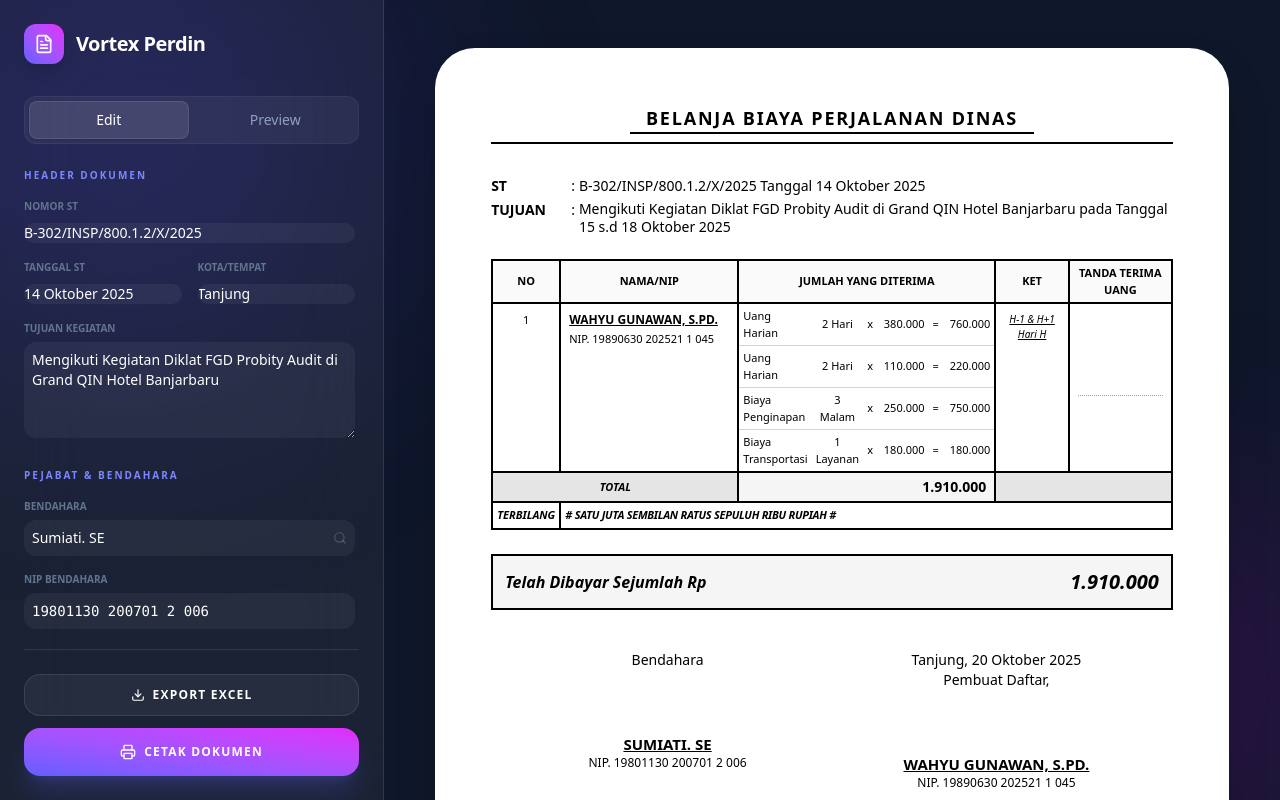
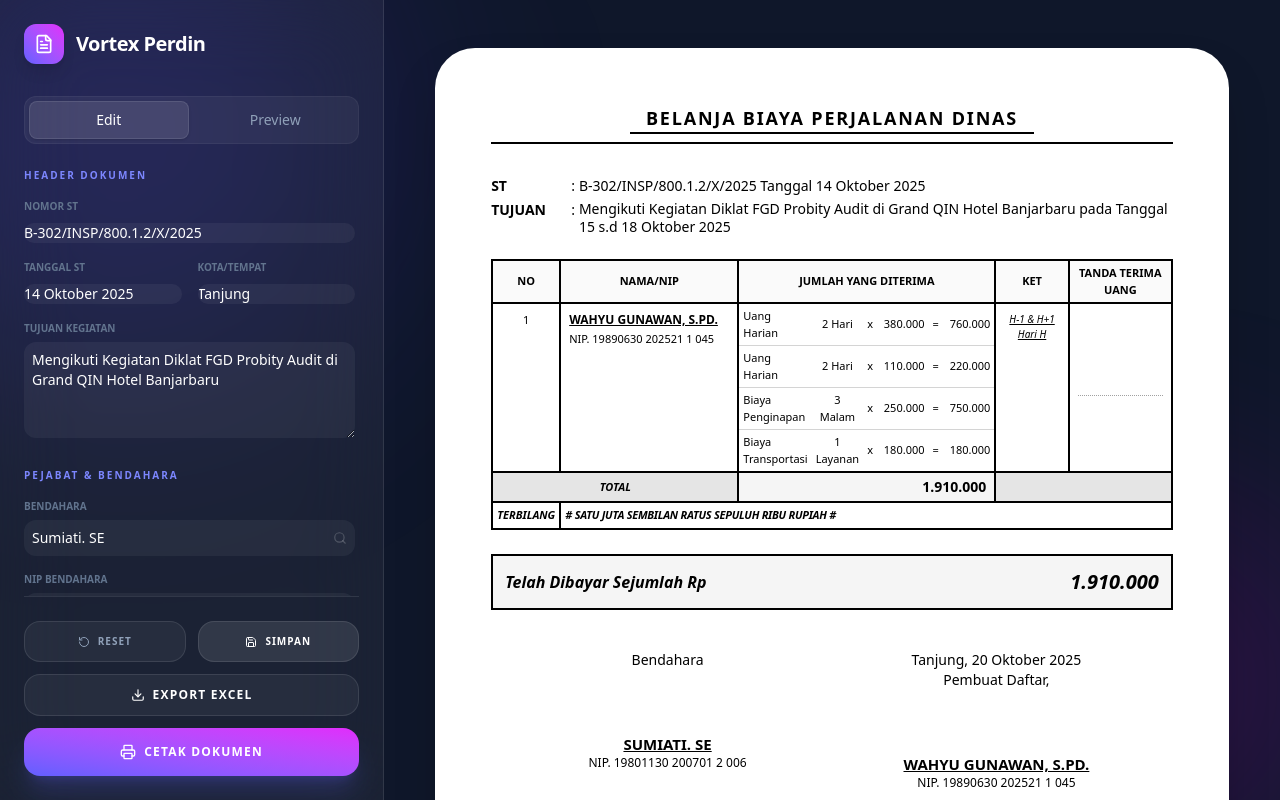
Before and after one commit to pengelolasampah576-creator/Vortex-Perdin, a React (Vite) app: page / in a window 1280 px wide. Shown: the top 800 px of the page. Built offline with nearby package versions, Linux system fonts and the light colour scheme.

Commit message:
feat: Implement local storage for document data
Introduces persistence for document header and attendee data by leveraging browser's local storage. This ensures that users do not lose their unsaved work if they navigate away or refresh the page. Added visual indicators for saving status.

```diff
--- a/src/App.tsx
+++ b/src/App.tsx
@@ -3,7 +3,7 @@
  * SPDX-License-Identifier: Apache-2.0
  */
 
-import React, { useState, useMemo, useRef } from 'react';
+import React, { useState, useMemo, useRef, useEffect } from 'react';
 import {
   Plus,
   Trash2,
@@ -14,7 +14,9 @@ import {
   FileText,
   UserPlus,
   Search,
-  Download
+  Download,
+  RotateCcw,
+  CheckCircle2
 } from 'lucide-react';
 import { motion, AnimatePresence } from 'motion/react';
 import { STAFF_DATABASE } from './constants';
@@ -81,15 +83,11 @@ export default function App() {
   const [activeTab, setActiveTab] = useState<'edit' | 'preview'>('edit');
   const [searchTerm, setSearchTerm] = useState('');
   const [activePersonIdForSearch, setActivePersonIdForSearch] = useState<string | null>(null);
+  const [saveStatus, setSaveStatus] = useState<'idle' | 'saving' | 'saved'>('idle');
 
-  const filteredStaff = useMemo(() => {
-    if (!searchTerm) return [];
-    return STAFF_DATABASE.filter(s =>
-      s.name.toLowerCase().includes(searchTerm.toLowerCase())
-    ).slice(0, 8);
-  }, [searchTerm]);
+  const STORAGE_KEY = 'vortex_perdin_v1';
 
-  const [header, setHeader] = useState<DocHeader>({
+  const defaultHeader: DocHeader = {
     st: 'B-302/INSP/800.1.2/X/2025',
     stDate: '14 Oktober 2025',
     tujuan: 'Mengikuti Kegiatan Diklat FGD Probity Audit di Grand QIN Hotel Banjarbaru',
@@ -99,9 +97,9 @@ export default function App() {
     bendaharaNip: '19801130 200701 2 006',
     place: 'Tanjung',
     printDate: '20 Oktober 2025'
-  });
+  };
 
-  const [persons, setPersons] = useState<Person[]>([
+  const defaultPersons: Person[] = [
     {
       id: '1',
       name: 'Wahyu Gunawan, S.Pd.',
@@ -114,7 +112,50 @@ export default function App() {
         { id: '4', description: 'Biaya Transportasi', quantity: 1, unit: 'Layanan', rate: 180000 },
       ]
     }
-  ]);
+  ];
+
+  const [header, setHeader] = useState<DocHeader>(defaultHeader);
+  const [persons, setPersons] = useState<Person[]>(defaultPersons);
+
+  // Load data from localStorage on mount
+  useEffect(() => {
+    const savedData = localStorage.getItem(STORAGE_KEY);
+    if (savedData) {
+      try {
+        const { header: savedHeader, persons: savedPersons } = JSON.parse(savedData);
+        if (savedHeader) setHeader(savedHeader);
+        if (savedPersons) setPersons(savedPersons);
+      } catch (e) {
+        console.error('Failed to load saved data', e);
+      }
+    }
+  }, []);
+
+  const handleManualSave = () => {
+    setSaveStatus('saving');
+    const dataToSave = { header, persons };
+    localStorage.setItem(STORAGE_KEY, JSON.stringify(dataToSave));
+
+    setTimeout(() => {
+      setSaveStatus('saved');
+      setTimeout(() => setSaveStatus('idle'), 2000);
+    }, 600);
+  };
+
+  const handleReset = () => {
+    if (confirm('Apakah Anda yakin ingin menghapus semua data dan kembali ke format awal?')) {
+      setHeader(defaultHeader);
+      setPersons(defaultPersons);
+      localStorage.removeItem(STORAGE_KEY);
+    }
+  };
+
+  const filteredStaff = useMemo(() => {
+    if (!searchTerm) return [];
+    return STAFF_DATABASE.filter(s =>
+      s.name.toLowerCase().includes(searchTerm.toLowerCase())
+    ).slice(0, 8);
+  }, [searchTerm]);
 
   const addPerson = () => {
     const newPerson: Person = {
@@ -538,6 +579,34 @@ export default function App() {
         </div>
 
         <div className="pt-6 border-t border-white/10 mt-auto space-y-3">
+          <div className="grid grid-cols-2 gap-3">
+            <button
+              onClick={handleReset}
+              className="flex items-center justify-center gap-2 bg-white/5 hover:bg-white/10 text-slate-400 hover:text-white font-bold py-3 rounded-2xl transition-all border border-white/10 uppercase text-[10px] tracking-widest"
+            >
+              <RotateCcw size={12} />
+              Reset
+            </button>
+            <button
+              onClick={handleManualSave}
+              disabled={saveStatus !== 'idle'}
+              className={`flex items-center justify-center gap-2 font-bold py-3 rounded-2xl transition-all border uppercase text-[10px] tracking-widest ${
+                saveStatus === 'saved'
+                  ? 'bg-emerald-500/20 border-emerald-500/40 text-emerald-400'
+                  : 'bg-white/10 border-white/10 text-white hover:bg-white/20'
+              }`}
+            >
+              {saveStatus === 'saving' ? (
+                <div className="w-3 h-3 border-2 border-white/30 border-t-white rounded-full animate-spin" />
+              ) : saveStatus === 'saved' ? (
+                <CheckCircle2 size={12} />
+              ) : (
+                <Save size={12} />
+              )}
+              {saveStatus === 'saved' ? 'Tersimpan' : 'Simpan'}
+            </button>
+          </div>
+
           <button
             onClick={handleExportExcel}
             className="w-full flex items-center justify-center gap-2 bg-white/5 hover:bg-white/10 text-white font-bold py-3 rounded-2xl transition-all border border-white/10 uppercase text-xs tracking-widest"
```
